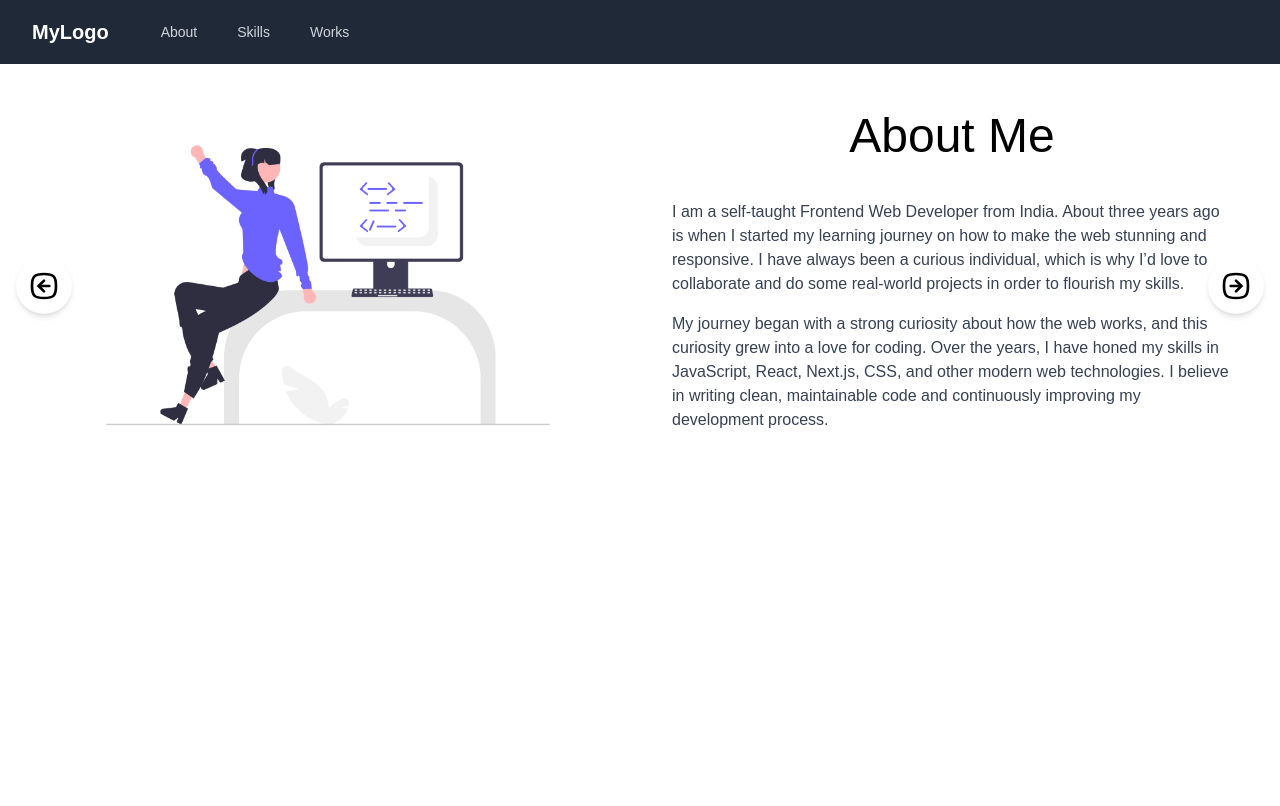
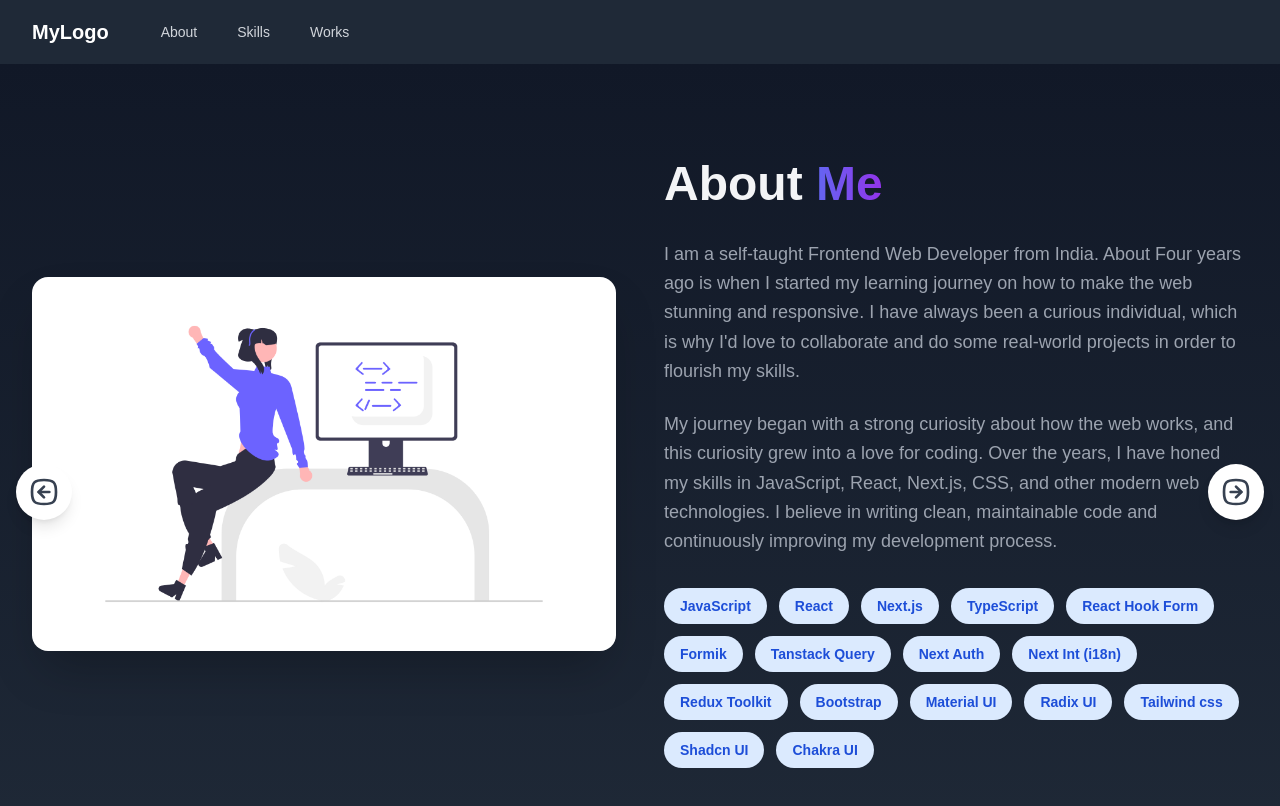
Before and after one commit to Ananya-12-cpu/My-portfolio, a Next.js app: page /about in a window 1280 px wide. Shown: the top 806 px of the page. Built offline with nearby package versions, Linux system fonts and the light colour scheme.

Commit message:
about, skill, work design upadte

```diff
--- a/app/about/page.tsx
+++ b/app/about/page.tsx
@@ -2,13 +2,12 @@
 
 import Image from "next/image";
 import { useRouter } from "next/navigation";
-import { TbSquareRoundedArrowRight ,TbSquareRoundedArrowLeft} from "react-icons/tb";
+import { TbSquareRoundedArrowRight, TbSquareRoundedArrowLeft } from "react-icons/tb";
+import { motion } from "framer-motion";
 
 function AboutPage() {
   const router = useRouter();
 
-
- // Handlers for navigation
   const goToPreviousPage = () => {
     router.push("/");
   };
@@ -17,87 +16,108 @@ const goToNextPage = () => {
     router.push("/skill");
   };
 
-
-
   return (
-    <div>
-
-<div style={{ position: "relative" }}>
-
-      <button
-        className="absolute left-4 top-1/2 transform -translate-y-1/2 bg-white p-3 rounded-full shadow-md hover:bg-gray-100 z-10"
+    <div className="min-h-screen flex items-center bg-gradient-to-b from-gray-900 to-gray-800">
+      <div className="relative max-w-7xl mx-auto px-4 sm:px-6 lg:px-8 py-12">
+        {/* Navigation Buttons */}
+        <motion.button
+          initial={{ opacity: 0, x: -20 }}
+          animate={{ opacity: 1, x: 0 }}
+          transition={{ duration: 0.5 }}
+          className="absolute left-4 top-1/2 transform -translate-y-1/2 bg-white p-3 rounded-full shadow-lg hover:bg-gray-100 z-10 transition-all duration-300 hover:scale-110"
           onClick={goToPreviousPage}
         >
-        <TbSquareRoundedArrowLeft size={32} />
-      </button>
+          <TbSquareRoundedArrowLeft size={32} className="text-gray-700" />
+        </motion.button>
 
-      <button
-        className="absolute right-4 top-1/2 transform -translate-y-1/2 bg-white p-3 rounded-full shadow-md hover:bg-gray-100 z-10"
+        <motion.button
+          initial={{ opacity: 0, x: 20 }}
+          animate={{ opacity: 1, x: 0 }}
+          transition={{ duration: 0.5 }}
+          className="absolute right-4 top-1/2 transform -translate-y-1/2 bg-white p-3 rounded-full shadow-lg hover:bg-gray-100 z-10 transition-all duration-300 hover:scale-110"
           onClick={goToNextPage}
         >
-        <TbSquareRoundedArrowRight size={32} />
-      </button>
+          <TbSquareRoundedArrowRight size={32} className="text-gray-700" />
+        </motion.button>
 
-      <div className="grid grid-cols-1 md:grid-cols-2 gap-8 max-w-7xl p-8">
-        <div className="flex flex-col justify-center">
+        {/* Main Content */}
+        <div className="grid grid-cols-1 lg:grid-cols-2 gap-12 items-center">
+          {/* Image Section */}
+          <motion.div
+            initial={{ opacity: 0, y: 20 }}
+            animate={{ opacity: 1, y: 0 }}
+            transition={{ duration: 0.6 }}
+            className="relative rounded-2xl overflow-hidden shadow-2xl"
+          >
             <Image
               src="/images/about.png"
               width={1440}
               height={300}
-            alt="Picture of the author"
+              alt="About Me"
+              className="w-full h-auto object-cover transform hover:scale-105 transition-transform duration-500"
             />
-        </div>
+          </motion.div>
 
-        {/* <div className="flex justify-center items-center"> */}
-        <div className="p-4">
-          <div className="text-center text-5xl mb-10 "> About Me</div>
-          <div className=" my-5">
-            <p className="mt-4 text-gray-700">
-              I am a self-taught Frontend Web Developer from India. About three
+          {/* Text Content */}
+          <motion.div
+            initial={{ opacity: 0, y: 20 }}
+            animate={{ opacity: 1, y: 0 }}
+            transition={{ duration: 0.6, delay: 0.2 }}
+            className="space-y-8"
+          >
+            <h1 className="text-4xl md:text-5xl font-bold text-gray-100 mb-8">
+              About  <span className="text-transparent bg-clip-text bg-gradient-to-r from-indigo-500 to-purple-600">
+                Me
+              </span>
+            </h1>
+
+            <div className="space-y-6">
+              <motion.p
+                initial={{ opacity: 0 }}
+                animate={{ opacity: 1 }}
+                transition={{ duration: 0.5, delay: 0.3 }}
+                className="text-lg text-gray-400 leading-relaxed"
+              >
+                I am a self-taught Frontend Web Developer from India. About Four
                 years ago is when I started my learning journey on how to make the
                 web stunning and responsive. I have always been a curious
-              individual, which is why I’d love to collaborate and do some
+                individual, which is why I'd love to collaborate and do some
                 real-world projects in order to flourish my skills.
-            </p>
-            <p className="mt-4 text-gray-700">
+              </motion.p>
+
+              <motion.p
+                initial={{ opacity: 0 }}
+                animate={{ opacity: 1 }}
+                transition={{ duration: 0.5, delay: 0.4 }}
+                className="text-lg text-gray-400 leading-relaxed"
+              >
                 My journey began with a strong curiosity about how the web works,
                 and this curiosity grew into a love for coding. Over the years, I
                 have honed my skills in JavaScript, React, Next.js, CSS, and other
                 modern web technologies. I believe in writing clean, maintainable
                 code and continuously improving my development process.
-              {/* I'm not perfect, however. I'm very far from perfection, yet I'm
-            resilient, assertive and stubborn, and I find learning a fascinating
-            process. I am currently learning about PWAs and my future plan is to
-            learn about ML for Web Performance. */}
-            </p>
+              </motion.p>
+            </div>
+
+            {/* Skills Tags */}
+            <motion.div
+              initial={{ opacity: 0, y: 20 }}
+              animate={{ opacity: 1, y: 0 }}
+              transition={{ duration: 0.5, delay: 0.5 }}
+              className="flex flex-wrap gap-3 mt-8"
+            >
+              {["JavaScript", "React", "Next.js", "TypeScript","React Hook Form","Formik","Tanstack Query","Next Auth","Next Int (i18n)", "Redux Toolkit", "Bootstrap", "Material UI", "Radix UI","Tailwind css","Shadcn UI","Chakra UI"].map((skill, index) => (
+                <span
+                  key={skill}
+                  className="px-4 py-2 bg-blue-100 text-blue-700 rounded-full text-sm font-bold"
+                >
+                  {skill}
+                </span>
+              ))}
+            </motion.div>
+          </motion.div>
         </div>
       </div>
-      </div>
-
-    </div>
-
-
-
-
-
-
-
-
-
-
-
-
-
-
-
-
-
-
-
-
-
-
-
     </div>
   );
 }
--- a/app/skill/page.tsx
+++ b/app/skill/page.tsx
@@ -1,14 +1,12 @@
 // pages/index.js
 'use client'
 import { useRouter } from 'next/navigation';
-import BarChart from '../components/BarChart';
-import { TbSquareRoundedArrowRight ,TbSquareRoundedArrowLeft} from "react-icons/tb";
+import { TbSquareRoundedArrowRight, TbSquareRoundedArrowLeft } from "react-icons/tb";
+import { motion } from 'framer-motion';
 
 function SkillPage() {
   const router = useRouter();
 
-
-  // Handlers for navigation
   const goToPreviousPage = () => {
     router.push("/about");
   };
@@ -17,55 +15,109 @@ function SkillPage() {
     router.push("/works");
   };
 
-  // Data for the chart
-  const data = {
-    labels: ['React Js', 'Next Js', 'JavaScript','TypeScript', 'HTML', 'CSS','Bootstrap'],
-    datasets: [
-      {
-        label: 'My Skills',
-        data: [10, 10, 8,5, 8, 5,9],
-        backgroundColor: '#5a67d0',
-        borderColor: '#5a67d0',
-        borderWidth: 1,
-
-      },
-    ],
-  };
+  const skills = [
+    { name: 'React Js', level: 90, color: '#61DAFB' },
+    { name: 'Next Js', level: 95, color: '#000000' },
+    { name: 'JavaScript', level: 88, color: '#F7DF1E' },
+    { name: 'TypeScript', level: 70, color: '#3178C6' },
+    { name: 'React Hook Form', level: 95, color: '#E34F26' },
+    { name: 'Formik', level: 90, color: '#1572B6' },
 
 
+    { name: 'Tanstack Query', level: 60, color: '#F7DF1E' },
+    { name: 'Next Auth', level: 75, color: '#61DAFB' },
+    { name: 'Next Int (i18n)', level: 75, color: '#000000' },
+    { name: 'Redux Toolkit', level: 70, color: '#7952B3' },
 
-  return (<>
-  <div style={{ position: "relative" }}>
-      {/* Left Arrow for Previous Page */}
+
+    { name: 'Bootstrap', level: 85, color: '#3178C6' },
+    { name: 'Material UI', level: 85, color: '#61DAFB' },
+    { name: 'Radix UI', level: 85, color: '#3178C6' },
+    { name: 'Tailwind css', level: 75, color: '#7952B3' },
+    { name: 'Shadcn UI', level: 65, color: '#E34F26' },
+    { name: 'Chakra UI', level: 85, color: '#61DAFB' },
+
+
+  ];
+
+  return (
+    <div className="min-h-screen flex items-center bg-gradient-to-b from-gray-900 to-gray-800">
+      {/* Navigation Buttons */}
       <button
-        className="absolute left-4 top-1/2 transform -translate-y-1/2 bg-white p-3 rounded-full shadow-md hover:bg-gray-100 z-10"
+        className="fixed left-4 top-1/2 transform -translate-y-1/2 bg-white p-3 rounded-full shadow-lg hover:bg-gray-100 z-10 transition-all duration-300 hover:scale-110"
         onClick={goToPreviousPage}
       >
-        <TbSquareRoundedArrowLeft size={32} />
+        <TbSquareRoundedArrowLeft size={32} className="text-gray-700" />
       </button>
 
       <button
-        className="absolute right-4 top-1/2 transform -translate-y-1/2 bg-white p-3 rounded-full shadow-md hover:bg-gray-100 z-10"
+        className="fixed right-4 top-1/2 transform -translate-y-1/2 bg-white p-3 rounded-full shadow-lg hover:bg-gray-100 z-10 transition-all duration-300 hover:scale-110"
         onClick={goToNextPage}
       >
-        <TbSquareRoundedArrowRight size={32} />
+        <TbSquareRoundedArrowRight size={32} className="text-gray-700" />
       </button>
 
+      {/* Main Content */}
+      <div className="container mx-auto px-4 py-16">
+        <motion.h1
+          initial={{ opacity: 0, y: -20 }}
+          animate={{ opacity: 1, y: 0 }}
+          className="text-4xl md:text-5xl font-bold text-center mb-12 text-gray-800"
+        >
+          {/* Technical Skills */}
+          <span className="text-transparent bg-clip-text bg-gradient-to-r from-indigo-500 to-purple-600">
+          Technical Skills
+              </span>
+        </motion.h1>
 
-      <div className='flex flex-row min-h-screen justify-center items-center'>
- <div className='h-[70%] w-[70%]'>
-      {/* <h1>Bar Chart Example</h1> */}
-      <BarChart data={data}
-
-      //  options={options}
+        <div className="grid grid-cols-1 md:grid-cols-2 lg:grid-cols-3 gap-6 max-w-6xl mx-auto">
+          {skills.map((skill, index) => (
+            <motion.div
+              key={skill.name}
+              initial={{ opacity: 0, y: 20 }}
+              animate={{ opacity: 1, y: 0 }}
+              transition={{ delay: index * 0.1 }}
+              className="bg-white rounded-xl shadow-lg p-6 hover:shadow-xl transition-shadow duration-300"
+            >
+              <div className="flex items-center justify-between mb-4">
+                <h3 className="text-xl font-semibold text-gray-800">{skill.name}</h3>
+                <span className="text-sm font-medium text-gray-600">{skill.level}%</span>
+              </div>
+              <div className="w-full bg-gray-200 rounded-full h-2.5">
+                <motion.div
+                  initial={{ width: 0 }}
+                  animate={{ width: `${skill.level}%` }}
+                  transition={{ duration: 1, delay: index * 0.1 }}
+                  className="h-2.5 rounded-full"
+                  style={{ backgroundColor: skill.color }}
                 />
               </div>
+            </motion.div>
+          ))}
         </div>
 
+        {/* Additional Skills Section */}
+        {/* <motion.div
+          initial={{ opacity: 0 }}
+          animate={{ opacity: 1 }}
+          transition={{ delay: 0.5 }}
+          className="mt-16 text-center"
+        >
+          <h2 className="text-2xl font-semibold text-gray-800 mb-6">Other Skills</h2>
+          <div className="flex flex-wrap justify-center gap-3">
+            {['Git', 'Responsive Design', 'UI/UX', 'API Integration', 'Problem Solving'].map((skill) => (
+              <span
+                key={skill}
+                className="px-4 py-2 bg-white rounded-full text-gray-700 shadow-md hover:shadow-lg transition-shadow duration-300"
+              >
+                {skill}
+              </span>
+            ))}
+          </div>
+        </motion.div> */}
+      </div>
+    </div>
+  );
+}
 
-      </div>
-
-
- </> );
-}
-export default SkillPage
+export default SkillPage;
--- a/package.json
+++ b/package.json
@@ -10,6 +10,7 @@
   },
   "dependencies": {
     "chart.js": "4.4.4",
+    "framer-motion": "^12.12.1",
     "next": "14.2.15",
     "react": "18",
     "react-chartjs-2": "5.2.0",
```
Also changed, not shown: app/components/Banner.tsx (+20 -15 lines), app/components/Buttons.tsx (+32 -30 lines), app/works/page.tsx (+23 -35 lines). Lines whose indentation alone changed are shown as unchanged.
